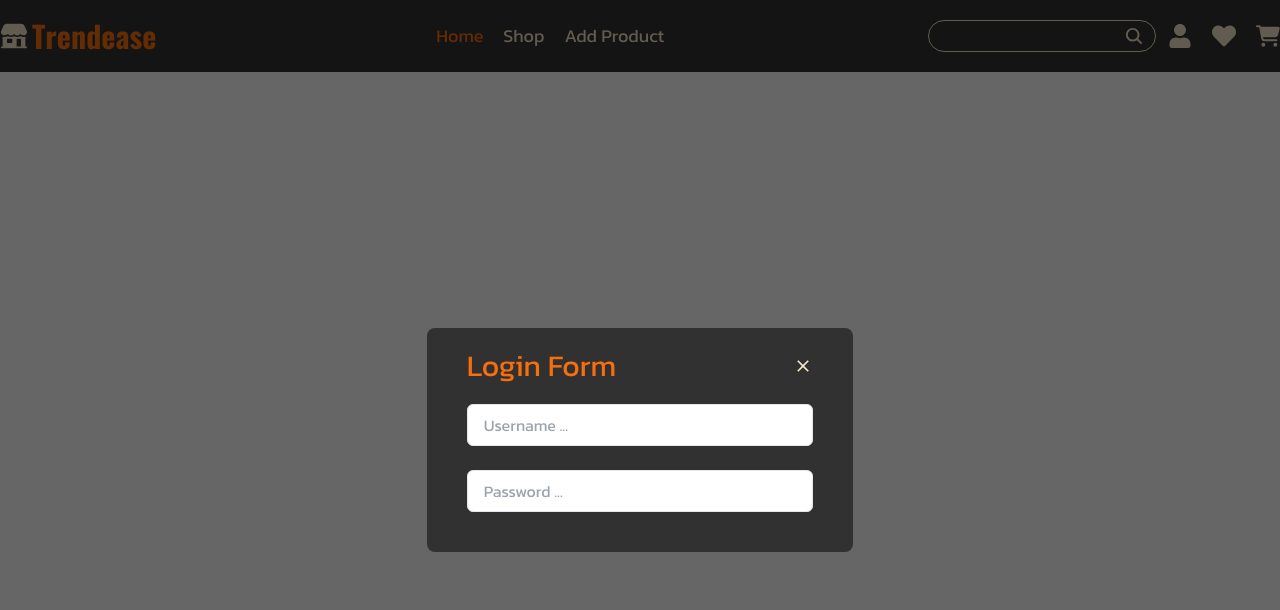
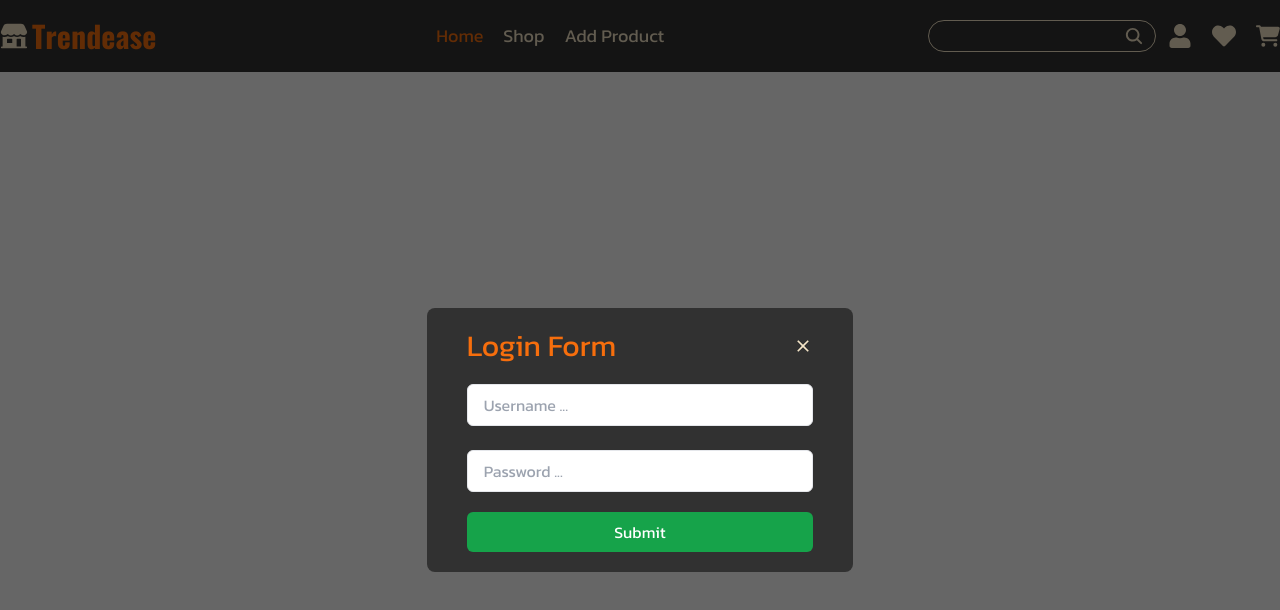
Before and after one commit to NighTzy-Godz/trendeasev2, a React (Vite) app in the folder client/: page / in a window 1280 px wide. Both pictures are taken after a click on the icon 1180 px from the left and 36 px from the top of the page. Shown: the top 610 px of the page. Built offline with nearby package versions, Linux system fonts and the light colour scheme.

Commit message:
Client - Added the button component

```diff
--- a/client/package.json
+++ b/client/package.json
@@ -16,13 +16,16 @@
     "@types/react-redux": "^7.1.33",
     "animate.css": "^4.1.1",
     "axios": "^1.6.8",
+    "class-variance-authority": "^0.7.0",
+    "clsx": "^2.1.0",
     "flowbite-react": "^0.7.6",
     "react": "^18.2.0",
     "react-dom": "^18.2.0",
     "react-hook-form": "^7.51.2",
     "react-icons": "^5.0.1",
     "react-redux": "^9.1.0",
-    "react-router-dom": "^6.22.3"
+    "react-router-dom": "^6.22.3",
+    "tailwind-merge": "^2.2.2"
   },
   "devDependencies": {
     "@types/react": "^18.2.66",
--- /dev/null
+++ b/client/src/components/common/Button.tsx
@@ -0,0 +1,43 @@
+import React, { ButtonHTMLAttributes, forwardRef } from "react";
+import { VariantProps, cva } from "class-variance-authority";
+import { cn } from "../../utils/utils";
+
+const btnVariants = cva(
+  "w-full inline-flex items-center justify-center rounded-md rounded-md font-kanit focus:outline-none focus:ring-2",
+  {
+    variants: {
+      variant: {
+        default: "bg-mainColor text-textColor hover:bg-mainColorHover",
+        success: "bg-green-600 text-white",
+        error: "bg-red-500 text-white",
+      },
+      size: {
+        default: "h-10 py-2 px-4",
+        sm: "h-9 px-2 py-1",
+      },
+    },
+    defaultVariants: {
+      variant: "default",
+      size: "default",
+    },
+  }
+);
+
+interface ButtonProps
+  extends ButtonHTMLAttributes<HTMLButtonElement>,
+    VariantProps<typeof btnVariants> {}
+
+const Button = forwardRef<HTMLButtonElement, ButtonProps>(
+  ({ className, size, variant, ...props }: ButtonProps, ref) => {
+    return (
+      <button
+        className={cn(btnVariants({ variant, size, className }))}
+        ref={ref}
+        {...props}
+      />
+    );
+  }
+);
+
+export { btnVariants };
+export default Button;
--- a/client/src/components/modal/user/LoginModal.tsx
+++ b/client/src/components/modal/user/LoginModal.tsx
@@ -3,6 +3,7 @@ import Modal from "../../common/Modal";
 import { useForm } from "react-hook-form";
 import { LoginData } from "../../../interfaces/userInterfaces";
 import Input from "../../common/Input";
+import Button from "../../common/Button";
 
 interface LoginModalProps {
   isShow: boolean;
@@ -26,6 +27,7 @@ function LoginModal({ isShow, onModalClose }: LoginModalProps) {
         <div className="mb-5">
           <Input placeholder="Password ..." type="password" />
         </div>
+        <Button variant="success">Submit</Button>
       </Modal>
     );
   }
--- /dev/null
+++ b/client/src/utils/utils.ts
@@ -0,0 +1,7 @@
+import clsx from "clsx";
+import { ClassValue } from "clsx";
+import { twMerge } from "tailwind-merge";
+
+export function cn(...inputs: ClassValue[]) {
+  return twMerge(clsx(inputs));
+}
```
Also changed, not shown: 1 other file (tests, documents, lock files or other folders).
